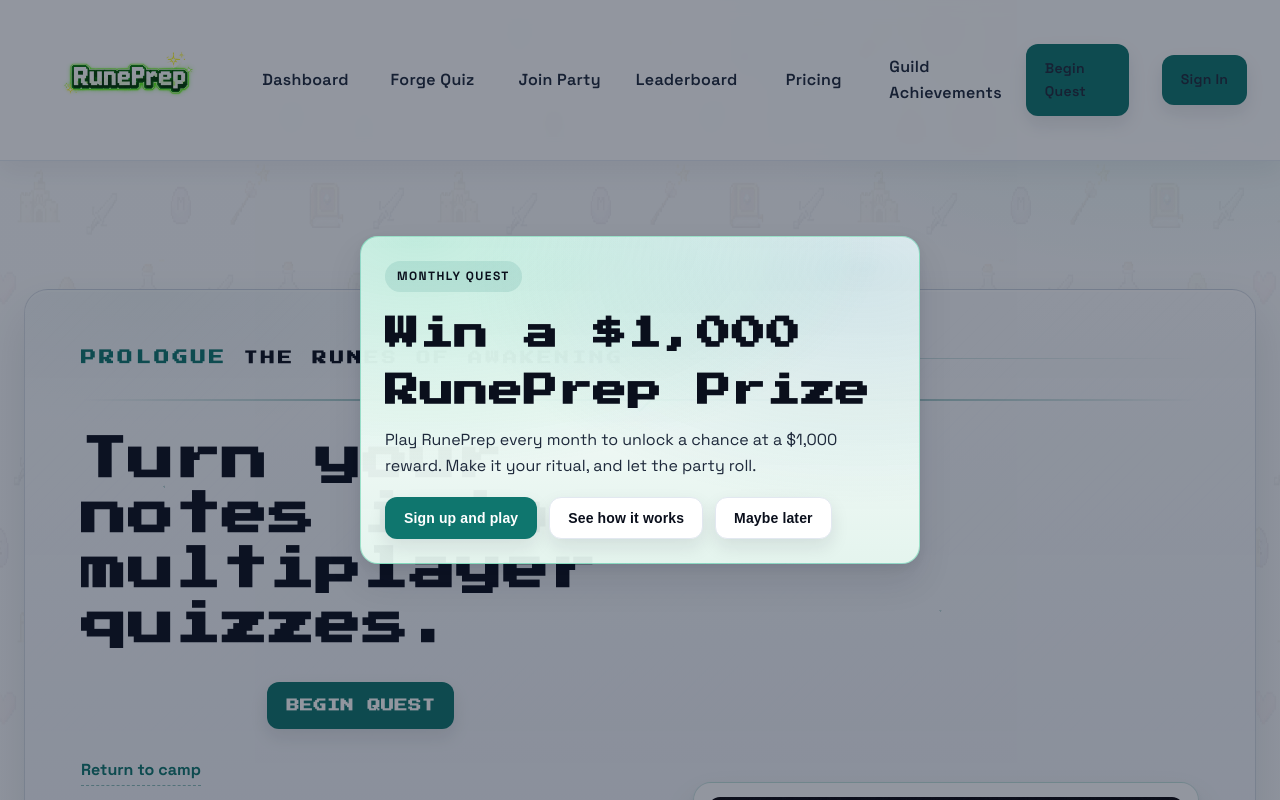
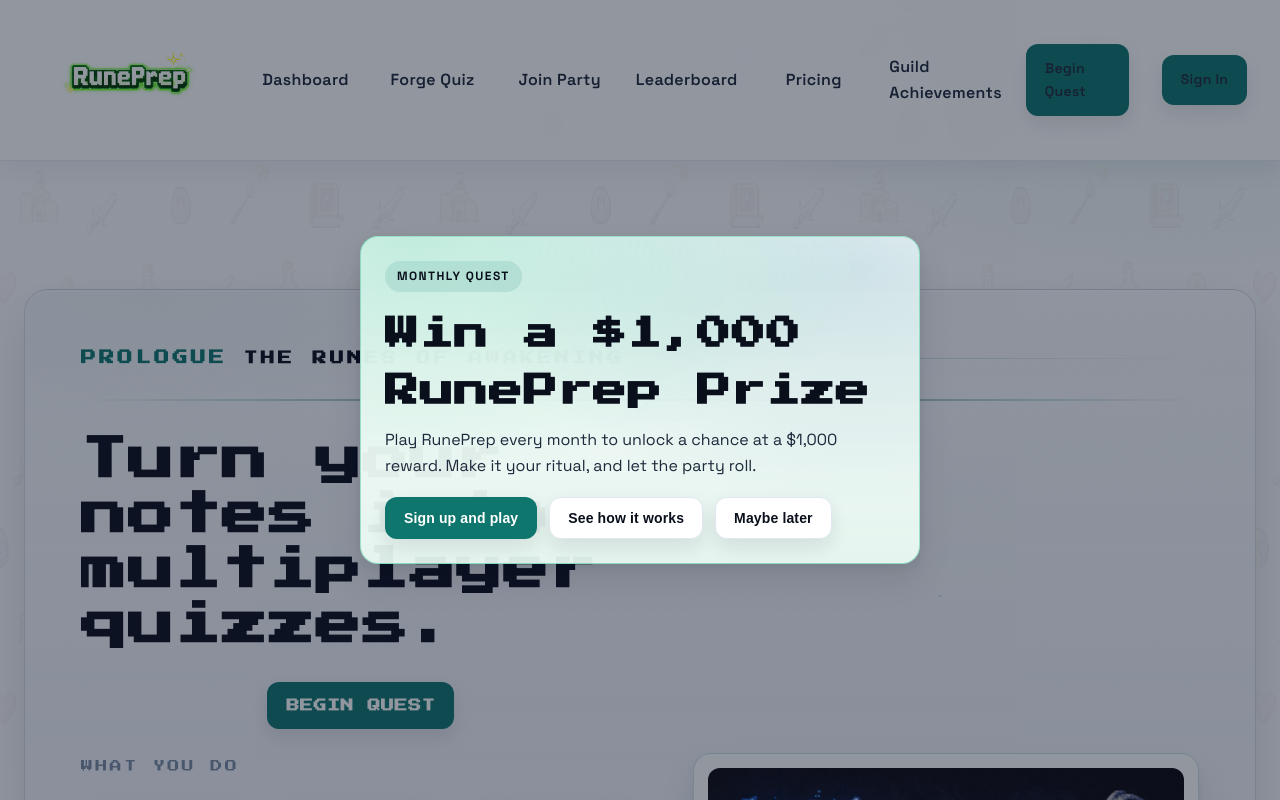
Before and after one commit to ryogagrisnik/studynite, a Next.js app: page / in a window 1280 px wide. Shown: the top 800 px of the page. Built offline with nearby package versions, Linux system fonts and the light colour scheme; no server answers.

Commit message:
Remove hero return link

```diff
--- a/app/page.tsx
+++ b/app/page.tsx
@@ -42,13 +42,7 @@ export default async function Home() {
                   </Link>
                 )}
               </div>
-              {isAuthed ? null : (
-                <div className="hero-links">
-                  <Link className="hero-link" href="/signin?callbackUrl=/decks/new">
-                    Return to camp
-                  </Link>
-                </div>
-              )}
+              {isAuthed ? null : null}
               <p className="path-label">What you do</p>
               <div className="path-grid">
                 <Link className="quest-card" href="/decks/new">
```
